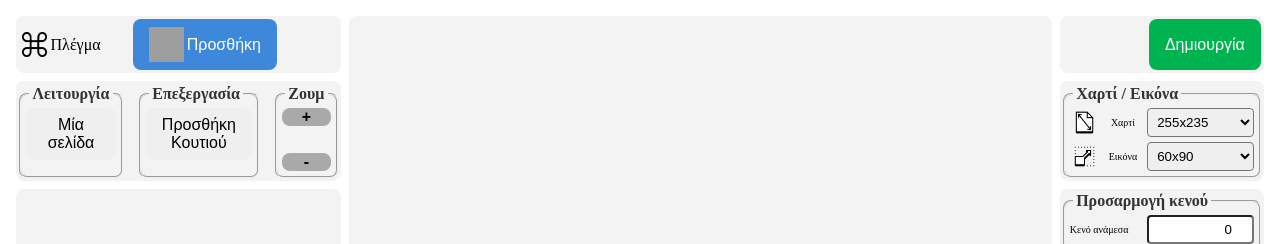
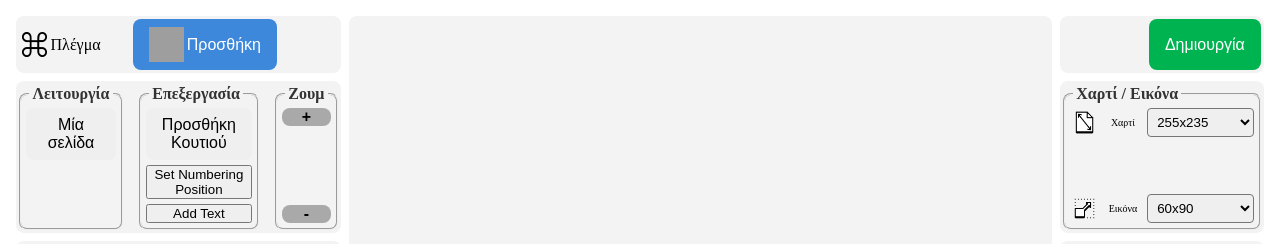
Before and after one commit to GiorgosSarakatsanos/Grid_Web_app, a Flask app: page / in a window 1280 px wide. Shown: the top 244 px of the page. Run offline with Flask 3, Linux system fonts and the light colour scheme; a map, chart or similar area stays blank; parts of the project's set-up code (start-up, migrations or seed data) failed here and were passed over; some libraries are stand-ins or nearby versions; grey boxes are pictures that could not be loaded.

Commit message:
Numbering position fixed and green mark with the white boxes

```diff
--- a/app.py
+++ b/app.py
@@ -1,13 +1,12 @@
-import logging
+import logging  # Import logging module
 from flask import Flask, render_template, send_file, request, jsonify, session
 from flask_wtf.csrf import CSRFProtect
 from forms import ImageForm
 from utils import generate_pdf
 from corners import generate_corner_lines
-from image_processing import draw_boxes_on_image  # Import the new function
+from image_processing import draw_boxes_on_image
 from PyPDF2 import PdfReader, PdfWriter
 from werkzeug.utils import secure_filename
-
 from dotenv import load_dotenv
 from flask_cors import CORS
 import os
--- a/static/js/canvas-events.js
+++ b/static/js/canvas-events.js
@@ -147,10 +147,6 @@ export function setupCanvasEvents() {
 
             ctx.clearRect(0, 0, imageCanvas.width, imageCanvas.height);
             drawImageWithBoxes(ctx, state.img, state.originX, state.originY, state.scale, state.boxes);
-
-            // Log and send box data to Flask
-            logBoxSummary();
-
         } else if (isResizing && selectedBox) {
             const mouseX = (event.offsetX - state.originX) / state.scale;
             const mouseY = (event.offsetY - state.originY) / state.scale;
@@ -183,10 +179,6 @@ export function setupCanvasEvents() {
 
             ctx.clearRect(0, 0, imageCanvas.width, imageCanvas.height);
             drawImageWithBoxes(ctx, state.img, state.originX, state.originY, state.scale, state.boxes);
-
-            // Log and send box data to Flask
-            logBoxSummary();
-
         } else {
             let cursorSet = false;
             hoveredBox = null;
@@ -226,6 +218,7 @@ export function setupCanvasEvents() {
     }
 
     function handleMouseUp(event) {
+
         if (isMovingImage) {
             isMovingImage = false;
             imageCanvas.style.cursor = 'grab';
@@ -237,7 +230,6 @@ export function setupCanvasEvents() {
         if (isDrawing) {
             const imgWidth = state.img.width;
             const imgHeight = state.img.height;
-
             if (drawingBox.width * imgWidth < minBoxSize || drawingBox.height * imgHeight < minBoxSize) {
                 console.debug('Box too small, not adding to state');
             } else {
@@ -262,59 +254,6 @@ export function setupCanvasEvents() {
         selectedBox = null;
 
         drawImageWithBoxes(ctx, state.img, state.originX, state.originY, state.scale, state.boxes);
-
-        // Log and send box data to Flask
-        logBoxSummary();
-
-        // Log and send box data to Flask
-        const boxData = state.boxes.map(box => ({
-            position_x: box.x.toFixed(2),
-            position_y: box.y.toFixed(2),
-            size_x: box.width.toFixed(2),
-            size_y: box.height.toFixed(2)
-        }));
-        console.log("Box summary:", boxData);
-        sendBoxDataToFlask(boxData);
-    }
-
-    const modeSwitchButton = document.getElementById('mode-switch');
-    let isNumberingMode = false;
-
-    modeSwitchButton.addEventListener('click', () => {
-        isNumberingMode = !isNumberingMode;
-        if (isNumberingMode) {
-            modeSwitchButton.style.backgroundColor = 'lightblue';
-            modeSwitchButton.innerText = 'Mode Numbering';
-            state.mode = 'Numbering';
-        } else {
-            modeSwitchButton.style.backgroundColor = '';
-            modeSwitchButton.innerText = 'Mode Page';
-            state.mode = 'Page';
-        }
-    });
-
-    function sendBoxDataToFlask(boxData) {
-        fetch('/update-boxes', {
-            method: 'POST',
-            headers: {
-                'Content-Type': 'application/json',
-                'X-CSRFToken': document.querySelector('input[name="csrf_token"]').value // Include CSRF token if needed
-            },
-            body: JSON.stringify({ boxes: boxData })
-        })
-        .then(response => response.json())
-        .then(data => console.log('Success:', data))
-        .catch(error => console.error('Error:', error));
-    }
-
-    function logBoxSummary() {
-        const boxData = state.boxes.map(box => ({
-            position_x: box.x.toFixed(2),
-            position_y: box.y.toFixed(2),
-            size_x: box.width.toFixed(2),
-            size_y: box.height.toFixed(2)
-        }));
-        sendBoxDataToFlask(boxData);
     }
 
     function handleMouseOut() {
@@ -351,8 +290,6 @@ export function setupCanvasEvents() {
             state.boxes = state.boxes.filter(box => box !== highlightedBox);
             highlightedBox = null;
             drawImageWithBoxes(ctx, state.img, state.originX, state.originY, state.scale, state.boxes);
-            // Log and send box data to Flask
-            logBoxSummary();
             contextMenu.style.display = 'none';
         }
     });
--- a/static/js/canvas-operations.js
+++ b/static/js/canvas-operations.js
@@ -1,28 +1,45 @@
+import { state } from './shared-state.js';
+
 // canvas-operations.js
 
 export function drawImageWithBoxes(ctx, img, originX, originY, scale, boxes, highlightedBox = null) {
     ctx.clearRect(0, 0, ctx.canvas.width, ctx.canvas.height);
     ctx.drawImage(img, originX, originY, img.width * scale, img.height * scale);
 
-    boxes.forEach((box, index) => {
+    boxes.forEach(box => {
+        const x = box.x * img.width * scale + originX;
+        const y = box.y * img.height * scale + originY;
+        const width = box.width * img.width * scale;
+        const height = box.height * img.height * scale;
+
+        ctx.fillStyle = 'white';
+        ctx.fillRect(x, y, width, height);
+
+        ctx.strokeStyle = box === highlightedBox ? 'red' : 'blue';
+        ctx.lineWidth = 2;
+        ctx.strokeRect(x, y, width, height);
+    });
+
+    if (state.numberingPosition) {
+        const numX = state.numberingPosition.x * img.width * scale + originX;
+        const numY = state.numberingPosition.y * img.height * scale + originY;
+
+        ctx.strokeStyle = 'green';
+        ctx.lineWidth = 2;
+
+        // Draw right part of cross
         ctx.beginPath();
-        ctx.rect(
-            box.x * img.width * scale + originX,
-            box.y * img.height * scale + originY,
-            box.width * img.width * scale,
-            box.height * img.height * scale
-        );
-        ctx.fillStyle = highlightedBox === box ? 'rgba(255, 0, 0, 0.5)' : 'white';
-        ctx.fill();
-        ctx.lineWidth = 2;
-        ctx.strokeStyle = 'blue';
+        ctx.moveTo(numX, numY);
+        ctx.lineTo(numX, numY - 20);
+        ctx.moveTo(numX, numY);
+        ctx.lineTo(numX + 60, numY);
         ctx.stroke();
-        ctx.closePath();
 
-        ctx.font = '12px Arial';
-        ctx.fillStyle = 'black';
-        ctx.fillText(`Box ${index + 1}`, box.x * img.width * scale + originX, box.y * img.height * scale + originY - 5);
-    });
+        // Write the message "ΘΕΣΗ ΑΡΙΘΜΗΣΗΣ"
+        ctx.font = '10px Arial';
+        ctx.fillStyle = 'green';
+        ctx.fillText("ΘΕΣΗ ΑΡΙΘΜΗΣΗΣ", numX + 3, numY - 5);
+    }
 }
 
 export function setNumberingPosition(ctx, img, originX, originY, scale, numberingPosition) {
--- a/static/js/main.js
+++ b/static/js/main.js
@@ -2,7 +2,7 @@ import { setupCanvasEvents } from './canvas-events.js';
 import { setupEventHandlers } from './event-handlers.js';
 import { setupZoomEvents } from './zoom-events.js';
 import { state } from './shared-state.js';
-import { toggleFields } from './ui-controls.js'; // Correctly import toggleFields
+import { toggleFields } from './ui-controls.js';
 import './form-submission.js';
 
 document.addEventListener('DOMContentLoaded', () => {
@@ -10,28 +10,69 @@ document.addEventListener('DOMContentLoaded', () => {
     setupEventHandlers(); // Initialize other event handlers
     setupZoomEvents();    // Initialize zoom events
 
-    // New button for switching modes
     const modeSwitchButton = document.getElementById('mode-switch');
+    const setNumberingPositionButton = document.getElementById('set-numbering-position');
+    const imageCanvas = document.getElementById('image-canvas');
     let isNumberingMode = false;
+    let isSettingNumberingPosition = false;
 
     modeSwitchButton.addEventListener('click', () => {
         isNumberingMode = !isNumberingMode;
         if (isNumberingMode) {
-            modeSwitchButton.style.backgroundColor = 'lightblue';
-            modeSwitchButton.innerText = 'Με αρίθμηση';
-            document.getElementById('mode_numbering').checked = true;
-            state.mode = 'Numbering';
+            switchToNumberingMode();
         } else {
-            modeSwitchButton.style.backgroundColor = '';
-            modeSwitchButton.innerText = 'Μία σελίδα';
-            document.getElementById('mode_page').checked = true;
-            state.mode = 'Page';
+            switchToPageMode();
         }
-        // Trigger change event to update the fields
+    });
+
+    setNumberingPositionButton.addEventListener('click', () => {
+        isSettingNumberingPosition = !isSettingNumberingPosition;
+        if (isSettingNumberingPosition) {
+            switchToNumberingMode();
+            setNumberingPositionButton.style.backgroundColor = 'lightblue';
+        } else {
+            setNumberingPositionButton.style.backgroundColor = '';
+        }
+    });
+
+    document.addEventListener('keydown', (event) => {
+        if (event.key === 'Escape') {
+            isSettingNumberingPosition = false;
+            setNumberingPositionButton.style.backgroundColor = '';
+            switchToPageMode();
+        }
+    });
+
+    imageCanvas.addEventListener('click', (event) => {
+        if (isSettingNumberingPosition) {
+            const rect = imageCanvas.getBoundingClientRect();
+            const x = (event.clientX - rect.left - state.originX) / (state.img.width * state.scale);
+            const y = (event.clientY - rect.top - state.originY) / (state.img.height * state.scale);
+            state.numberingPosition = { x, y };
+            document.getElementById('numbering_position_x').value = x;
+            document.getElementById('numbering_position_y').value = y;
+            console.log(`Numbering position set at (${x}, ${y})`);
+            // Optionally, you can keep the button highlighted until ESC is pressed
+        }
+    });
+
+    function switchToNumberingMode() {
+        modeSwitchButton.style.backgroundColor = 'lightblue';
+        modeSwitchButton.innerText = 'Mode Numbering';
+        document.getElementById('mode_numbering').checked = true;
+        state.mode = 'Numbering';
         toggleFields();
-        // Log the updated mode state
         console.log("Current mode:", state.mode);
-    });
+    }
+
+    function switchToPageMode() {
+        modeSwitchButton.style.backgroundColor = '';
+        modeSwitchButton.innerText = 'Mode Page';
+        document.getElementById('mode_page').checked = true;
+        state.mode = 'Page';
+        toggleFields();
+        console.log("Current mode:", state.mode);
+    }
 
     // Initial call to set correct visibility
     toggleFields();
--- a/templates/index.html
+++ b/templates/index.html
@@ -34,6 +34,8 @@
                 <legend>Επεξεργασία</legend>
                 <input type="hidden" id="box_data" name="box_data" value="">
                 <button id="add-box" id="" class="button add-box" type="button">Προσθήκη Κουτιού</button>
+                <button id="set-numbering-position" type="button">Set Numbering Position</button>
+                <button id="add-text" type="button">Add Text</button>
             </fieldset>
             <fieldset  class="field-group">
                 <legend>Ζουμ</legend>
@@ -138,7 +140,14 @@
         </div>
     </div>
 </form>
-<div id="context-menu" class="context-menu">
+<!-- Context menu for text options -->
+<div id="text-context-menu" class="context-menu text">
+    <button id="move-text">Move</button>
+    <button id="rotate-text">Rotate</button>
+    <button id="confirm-text">Confirm</button>
+    <button id="cancel-text">Cancel</button>
+</div>
+<div id="context-menu" class="context-menu box">
     <ul>
         <li id="delete-box">Διαγραφή</li>
         <li id="cancel-menu">Άκυρο</li>
```
Also changed, not shown: changelog.md, 4 other files.
